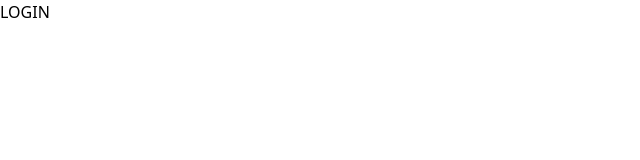
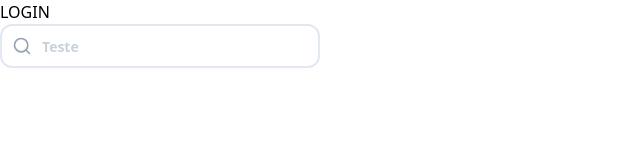
Before and after one commit to projeto-gestao-veterinaria/sistema-veterinario, a Next.js app in the folder frontend/: page / in a window 1280 px wide. Shown: the top 160 px of the page, without its empty margins (0-640 px from the left). Built offline with nearby package versions, Linux system fonts and the light colour scheme.

Commit message:
feat(ui): Criação do layout do componente de barra de pesquisa

```diff
--- a/frontend/app/page.tsx
+++ b/frontend/app/page.tsx
@@ -1,9 +1,11 @@
+import SearchBar from "@/components/search/SearchBar";
 import Link from "next/link";
 
 export default function Home() {
   return (
     <div>
       <Link href="/login">LOGIN</Link>
+      <SearchBar placeholder="Teste" />
     </div>
   );
 }
--- /dev/null
+++ b/frontend/components/search/SearchBar.tsx
@@ -0,0 +1,21 @@
+import { Search } from "lucide-react";
+
+type SearchBarProps = {
+  placeholder: string;
+};
+
+export default function SearchBar({ placeholder }: SearchBarProps) {
+  return (
+    <div className="relative flex items-center w-full max-w-md">
+      <Search
+        size={32}
+        className="absolute text-slate font-bold left-0 flex items-center pl-3 pointer-events-none"
+      />
+      <input
+        type="text"
+        placeholder={placeholder}
+        className="h-11 w-[320px] text-slate font-semibold text-small rounded-xl border-2 border-border bg-white px-3.5 shadow-[0px_6px_16px_-8px_rgba(0,0,0,0.0313726)] pl-10 pr-4 py-2 outline-none"
+      />
+    </div>
+  );
+}
```
